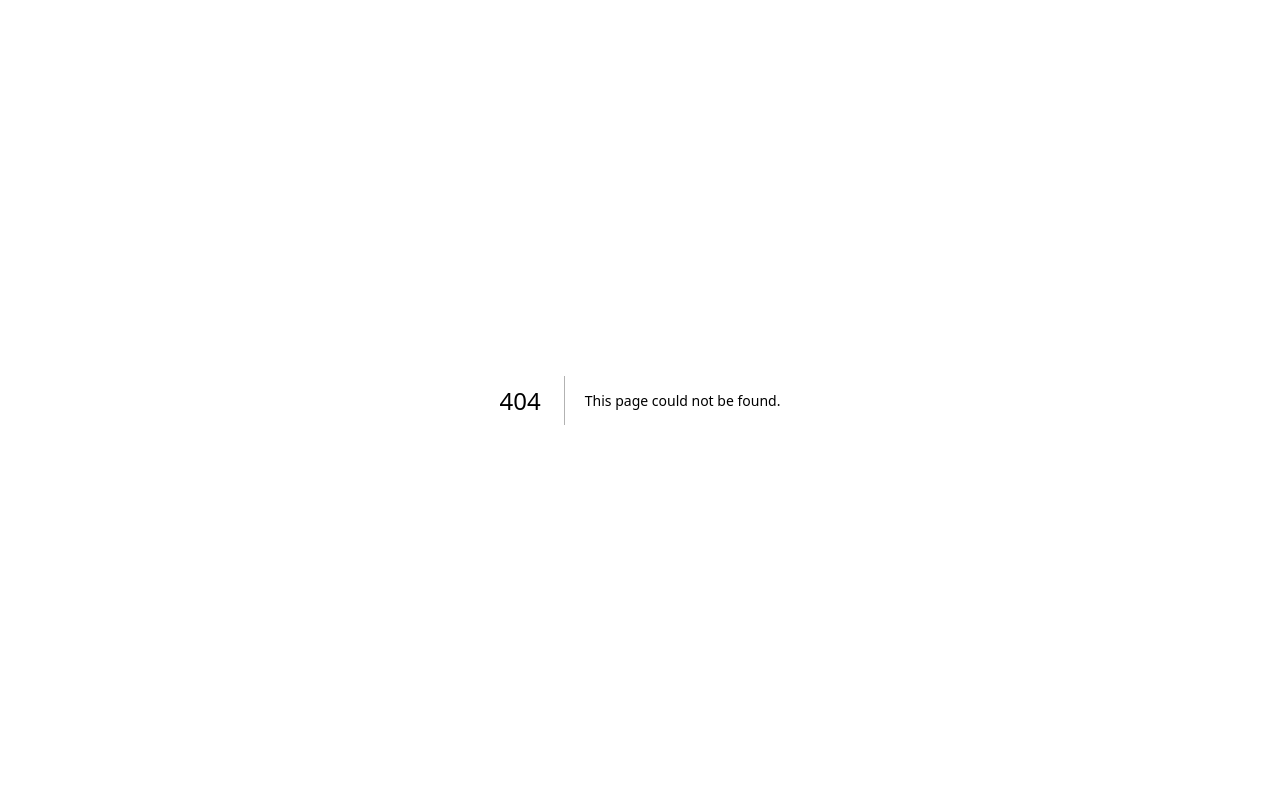
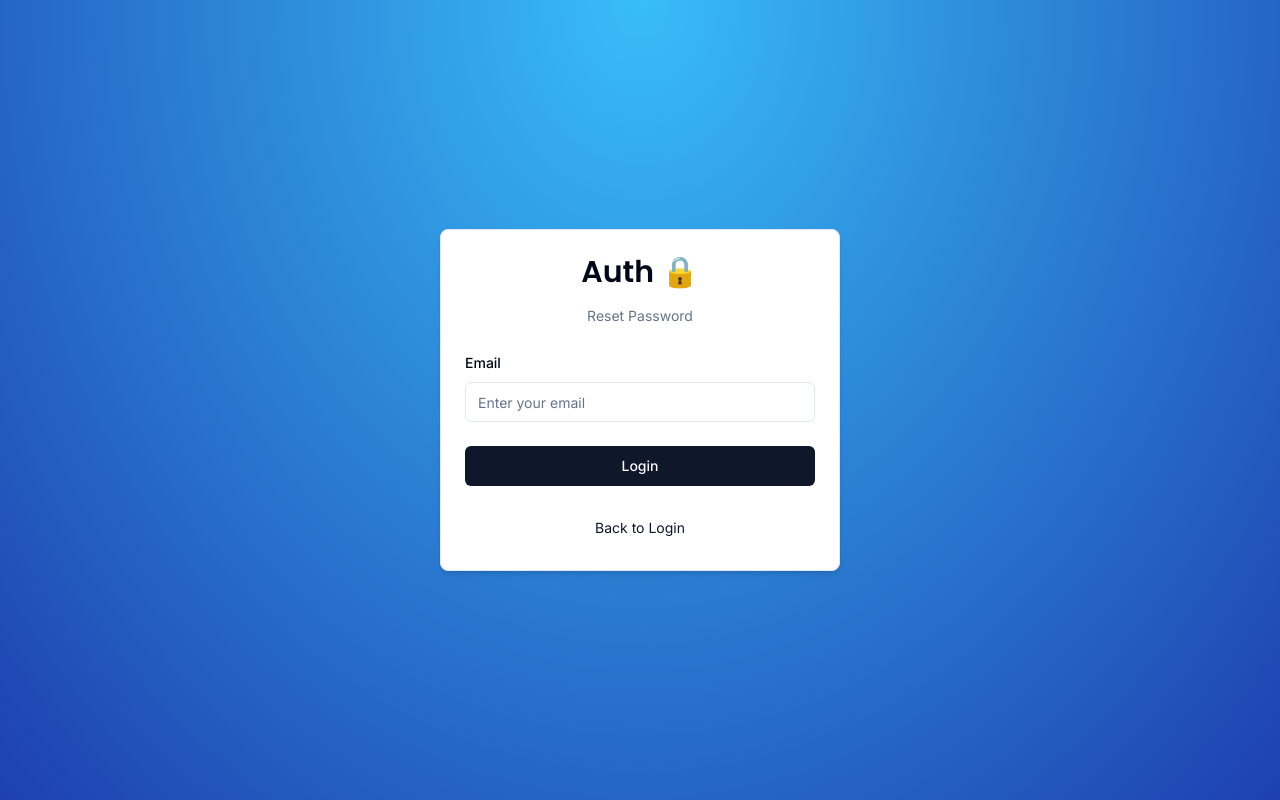
Before and after one commit to xhowaisshah/auth-app, a Next.js app: page /auth/forgot-password in a window 1280 px wide. Before the commit this address had no page. Built offline with nearby package versions, Linux system fonts and the light colour scheme; no server answers.

Commit message:
verification by email implimented

```diff
--- /dev/null
+++ b/app/auth/forgot-password/page.tsx
@@ -0,0 +1,10 @@
+import { ResetFrom } from '@/components/auth/reset-form'
+import React from 'react'
+
+function ForgotPassworf() {
+  return (
+    <ResetFrom />
+  )
+}
+
+export default ForgotPassworf
--- /dev/null
+++ b/app/auth/new-verification/page.tsx
@@ -0,0 +1,7 @@
+import { NewVerificationForm } from "@/components/auth/new-verification-form";
+
+export default function NewVerification () {
+    return (
+        <NewVerificationForm/>
+    );
+};
--- /dev/null
+++ b/components/auth/new-verification-form.tsx
@@ -0,0 +1,62 @@
+"use client";
+
+import { CardWrapper } from "./card-wrapper";
+import { BeatLoader } from "react-spinners";
+import { useSearchParams } from "next/navigation";
+import { useCallback, useEffect, useRef, useState } from "react";
+import { newVerification } from "@/actions/new-verification";
+import { FormError } from "../form-error";
+import { FormSuccess } from "../form-success";
+
+export const NewVerificationForm = () => {
+    const request = useRef(false);
+    const [error, setError] = useState<string | undefined>();
+    const [success, setSuccess] = useState<string | undefined>();
+
+
+    const params = useSearchParams();
+
+    const token = params?.get("token");
+
+    const onSubmit = useCallback(() => {
+        if(!token) {
+            setError("Missing verification token!");
+            return;
+        }
+
+        if(!request.current) {
+            newVerification(token)
+            .then((res) => {
+                setSuccess(res?.success);
+                setError(res?.error);
+            }).catch((err) => {
+                setError("Something went wrong!");
+            })
+            request.current = true;
+        }
+    },[token]);
+
+    useEffect(() => {
+       onSubmit()
+    },[])
+
+
+    return (
+        <CardWrapper
+        headerLabel="Verify your email"
+        backButtonLabel="Back to login"
+        backButtonPath="/auth/login"
+        showSocialLogin={false}
+        >
+            <div className="flex items-center justify-center w-full">
+                {!success && !error && (
+                                    <BeatLoader />
+                )}
+            </div>
+            <div className="pt-4">
+            <FormError message={error}/>
+            <FormSuccess message={success}/>
+            </div>
+        </CardWrapper>
+    )
+}
--- /dev/null
+++ b/components/auth/reset-form.tsx
@@ -0,0 +1,83 @@
+"use client";
+
+import * as z from "zod";
+import { useForm } from "react-hook-form";
+import { zodResolver } from "@hookform/resolvers/zod";
+import { useState, useTransition } from "react";
+
+import { LoginSchema } from "@/schemas";
+import {
+Form,
+FormControl,
+FormField,
+FormItem,
+FormLabel,
+FormMessage
+} from "@/components/ui/form";
+
+import { CardWrapper } from "@/components/auth/card-wrapper";
+import { Input } from "@/components/ui/input";
+import { Button } from "@/components/ui/button";
+import { FormError } from "@/components/form-error";
+import { FormSuccess } from "@/components/form-success";
+import { login } from "@/actions/login";
+
+
+export const  ResetFrom = () => {
+    const [isPending, startTransition] = useTransition();
+    const [error, setError] = useState<string | undefined>("");
+    const [success, setSuccess] = useState<string | undefined>("");
+    const form = useForm<z.infer<typeof LoginSchema>>({
+        resolver: zodResolver(LoginSchema),
+        defaultValues: {
+            email: "",
+            password: "",
+        }
+    });
+
+    const { control , handleSubmit, formState } = form;
+    const { errors } = formState;
+
+    const onSubmit =  (values: z.infer<typeof LoginSchema>)=> {
+        setError("");
+        setSuccess("");
+
+           startTransition(() => {
+            login(values)
+            .then((res)=> {
+                setError(res?.error)
+                setSuccess(res?.success)
+            })
+        });
+    }
+    return (
+        <CardWrapper
+            headerLabel="Reset Password"
+            backButtonLabel="Back to Login"
+            backButtonPath="/auth/login">
+            <Form {...form}>
+                <form onSubmit={handleSubmit(onSubmit)} className="space-y-6">
+                    <div className="space-y-4">
+                        <FormField
+                        name="email"
+                        control={control}
+                        disabled={isPending}
+                        render={({ field }) => (
+                            <FormItem>
+                                <FormLabel>Email</FormLabel>
+                                <FormControl>
+                                <Input {...field} type="email" autoComplete="email" placeholder="Enter your email" />
+                                </FormControl>
+                                <FormMessage>{errors.email?.message}</FormMessage>
+                            </FormItem>
+                        )}
+                        />
+                    </div>
+                    <FormError message={error}/>
+                    <FormSuccess message={success}/>
+                    <Button disabled={isPending} type="submit" className="w-full">Login</Button>
+                </form>
+            </Form>
+        </CardWrapper>
+    )
+}
```
